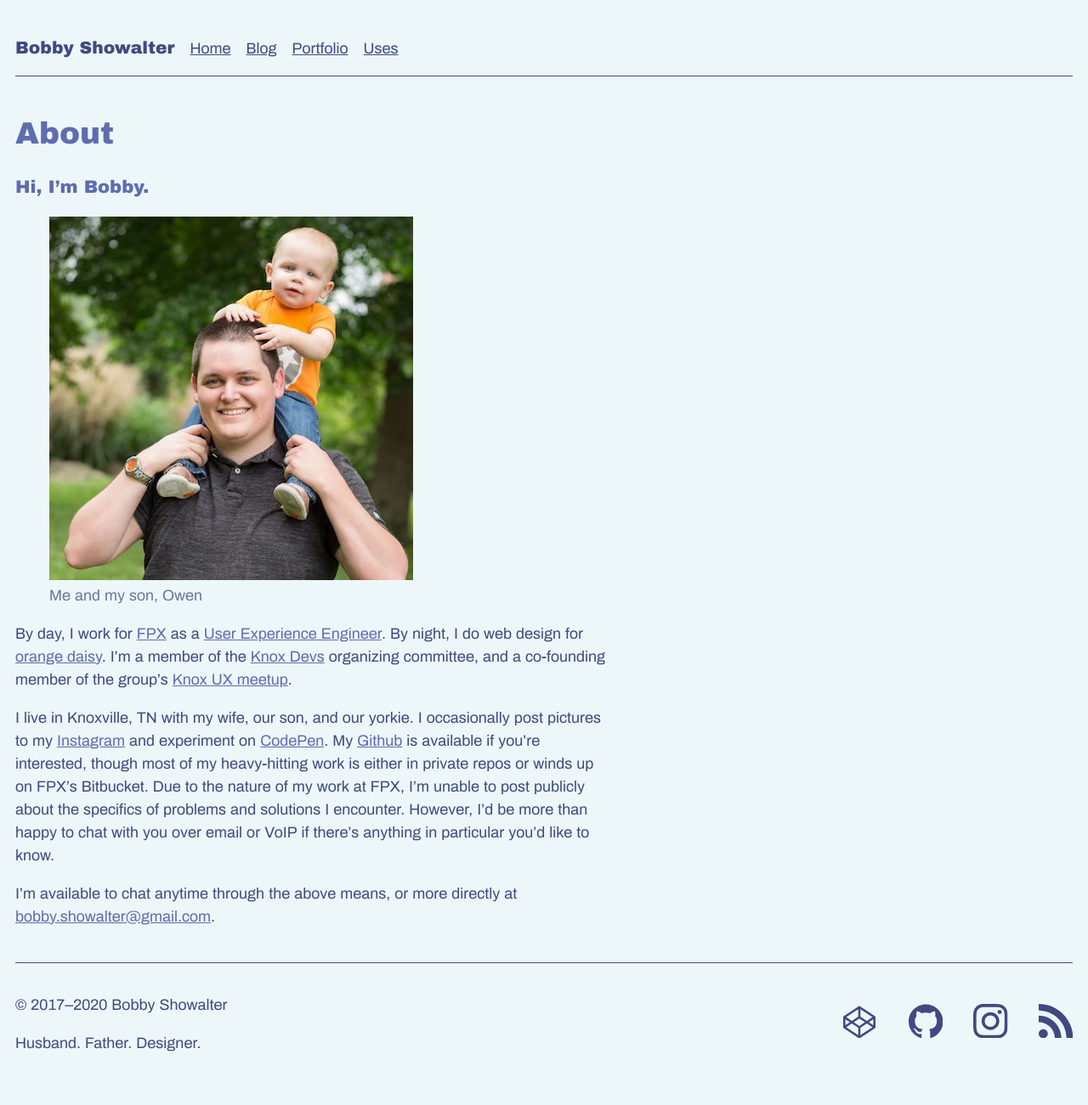
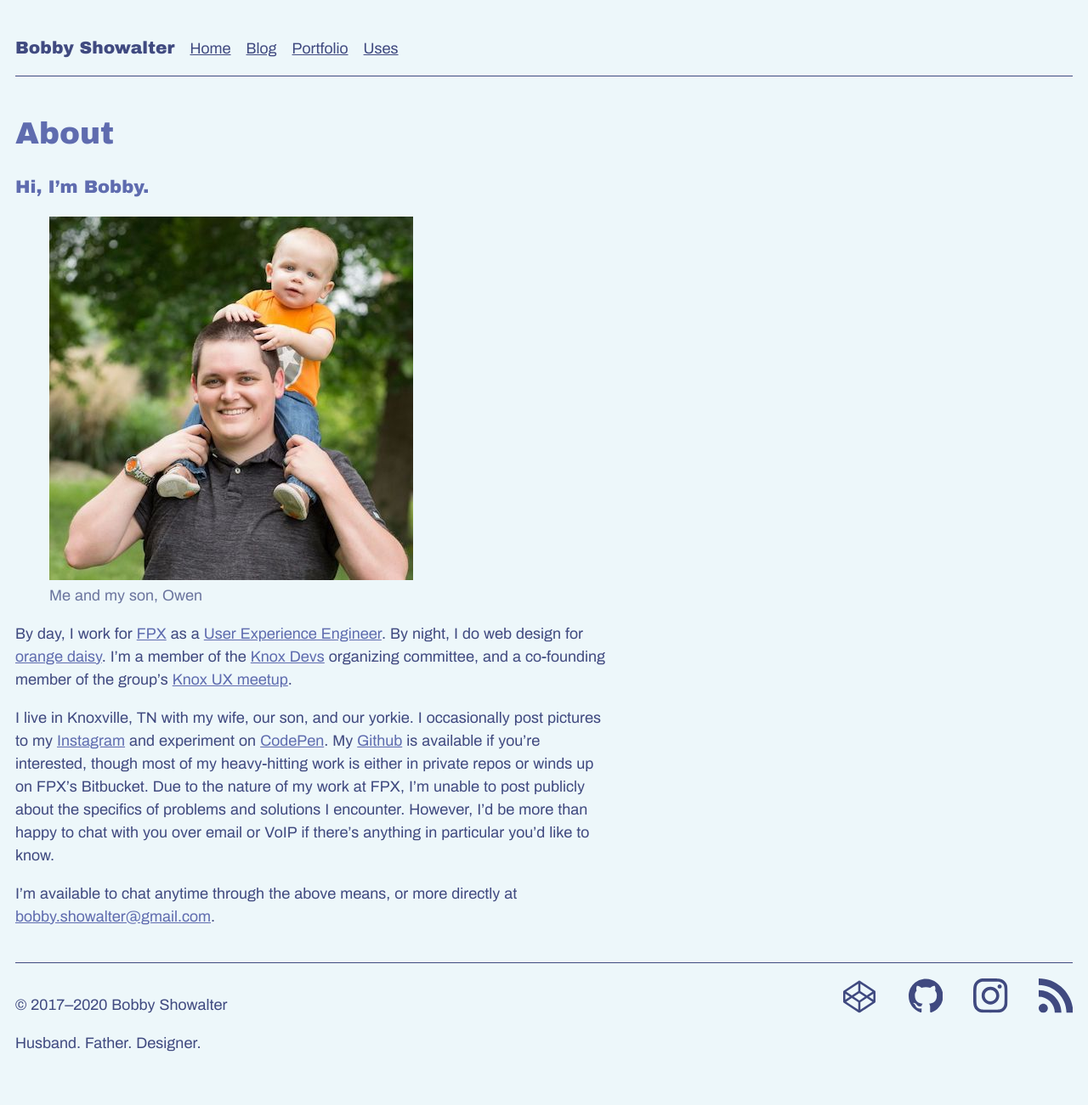
Before and after one commit to orangedaisy/bshowco, a Jekyll site: the page built from about.md, in a window 1280 px wide. Shown: the whole page at 85% size. Built offline with Jekyll 4.4.1, drawn with Linux system fonts in a browser that asks for light colours.

Commit message:
Re-align footer flex components
Making way for more content in the footer. This allows the left-hand
column to be as wide as it needs to be, and aligns the columns to their
tops so the social icons don't jump around as content on the left
changes size/shape.

```diff
--- a/_sass/components/_c-footer.scss
+++ b/_sass/components/_c-footer.scss
@@ -1,12 +1,13 @@
 .c-footer__wrapper {
   border-top: 1px solid var(--c-text-body);
   display: flex;
-  align-items: center;
+  align-items: flex-start;
   justify-content: flex-start;
   flex-wrap: wrap;
   padding-top: 1rem;
 }
 
 .c-footer__column:first-child {
-  margin-right: auto;
+  flex-grow: 1;
+  margin-right: 1rem;
 }
```
